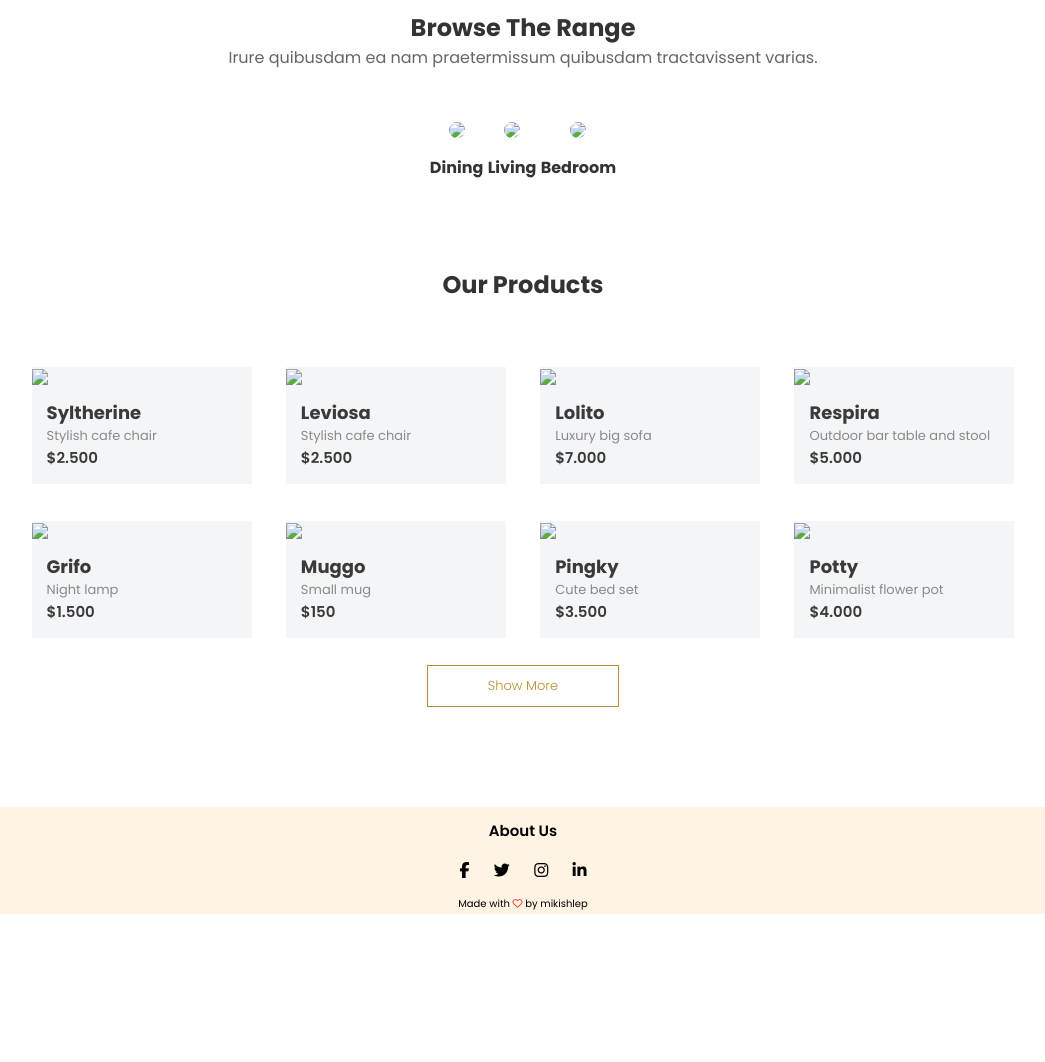
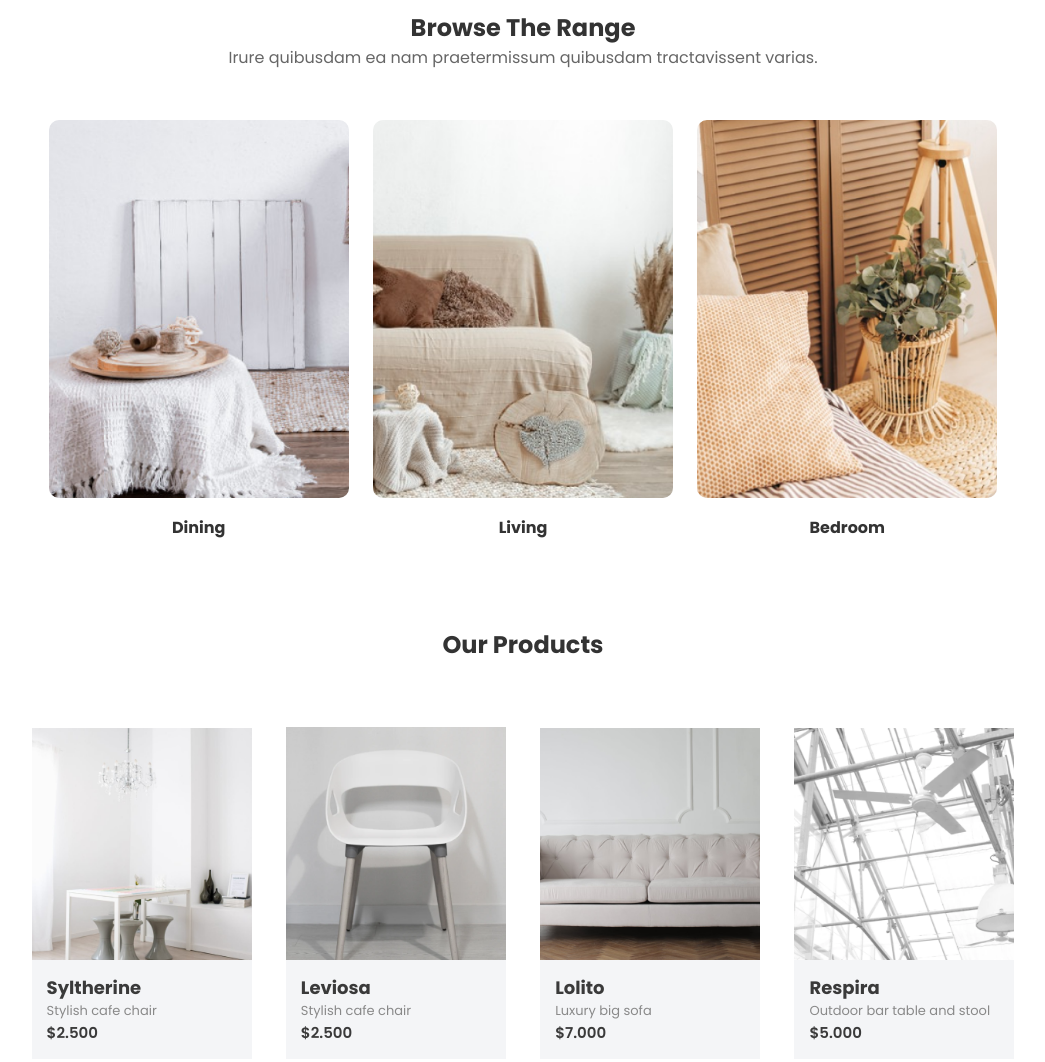
Before and after one commit to mikishlep/furniro, a plain HTML site: page index.html in a window 1280 px wide. Shown: the part 840-1902 px from the top of the page, without its empty margins (117-1162 px from the left). Before the commit the page ends 1754 px from the top, so only its background shows below. Drawn offline with Linux system fonts and the light colour scheme.

Commit message:
index.html

```diff
--- a/index.html
+++ b/index.html
@@ -13,7 +13,7 @@
 <body>
     <section class="header">
         <nav>
-            <a href="" class="logotype"><img src="images/logo.png"></a>
+            <a href="" class="logotype"><img src="logo.png"></a>
             <div class="nav-links">
                 <ul>
                     <li><a href="">Home</a></li>
@@ -23,10 +23,10 @@
                 </ul>
             </div>
             <div class="icons">
-                <a href="" class="item-1"><img src="images/mdi_account-alert-outline.png"></a>
-                <a href="" class="item-2"><img src="images/akar-icons_search.png"></a>
-                <a href="" class="item-3"><img src="images/akar-icons_heart.png"></a>
-                <a href="" class="item-4"><img src="images/ant-design_shopping-cart-outlined.png"></a>
+                <a href="" class="item-1"><img src="mdi_account-alert-outline.png"></a>
+                <a href="" class="item-2"><img src="akar-icons_search.png"></a>
+                <a href="" class="item-3"><img src="akar-icons_heart.png"></a>
+                <a href="" class="item-4"><img src="ant-design_shopping-cart-outlined.png"></a>
             </div>
         </nav>
         <div class="content">
@@ -50,15 +50,15 @@
 
         <div class="row">
             <div class="room-col">
-                <img src="images/room1.png">
+                <img src="room1.png">
                 <h4>Dining</h4>
             </div>
             <div class="room-col">
-                <img src="images/room2.png">
+                <img src="room2.png">
                 <h4>Living</h4>
             </div>
             <div class="room-col">
-                <img src="images/room3.png">
+                <img src="room3.png">
                 <h4>Bedroom</h4>
             </div>
         </div>
@@ -70,7 +70,7 @@
         <h1>Our Products</h1>
         <div class="product-col">
             <div class="window">
-                <img src="images/image 1.png">
+                <img src="image 1.png">
                 <div class="price">
                     <h3>Syltherine</h3>
                     <h4>Stylish cafe chair</h4>
@@ -78,7 +78,7 @@
                 </div>
             </div>
             <div class="window">
-                <img src="images/image 2.png">
+                <img src="image 2.png">
                 <div class="price">
                     <h3>Leviosa</h3>
                     <h4>Stylish cafe chair</h4>
@@ -86,7 +86,7 @@
                 </div>
             </div>
             <div class="window">
-                <img src="images/image 3.png">
+                <img src="image 3.png">
                 <div class="price">
                     <h3>Lolito</h3>
                     <h4>Luxury big sofa</h4>
@@ -94,7 +94,7 @@
                 </div>
             </div>
             <div class="window">
-                <img src="images/image 4.png">
+                <img src="image 4.png">
                 <div class="price">
                     <h3>Respira</h3>
                     <h4>Outdoor bar table and stool</h4>
@@ -102,7 +102,7 @@
                 </div>
             </div>
             <div class="window">
-                <img src="images/image 9.png">
+                <img src="image 9.png">
                 <div class="price">
                     <h3>Grifo</h3>
                     <h4>Night lamp</h4>
@@ -110,7 +110,7 @@
                 </div>
             </div>
             <div class="window">
-                <img src="images/image 6.png">
+                <img src="image 6.png">
                 <div class="price">
                     <h3>Muggo</h3>
                     <h4>Small mug</h4>
@@ -118,7 +118,7 @@
                 </div>
             </div>
             <div class="window">
-                <img src="images/image 7.png">
+                <img src="image 7.png">
                 <div class="price">
                     <h3>Pingky</h3>
                     <h4>Cute bed set</h4>
@@ -126,7 +126,7 @@
                 </div>
             </div>
             <div class="window">
-                <img src="images/image 8.png">
+                <img src="image 8.png">
                 <div class="price">
                     <h3>Potty</h3>
                     <h4>Minimalist flower pot</h4>
```
